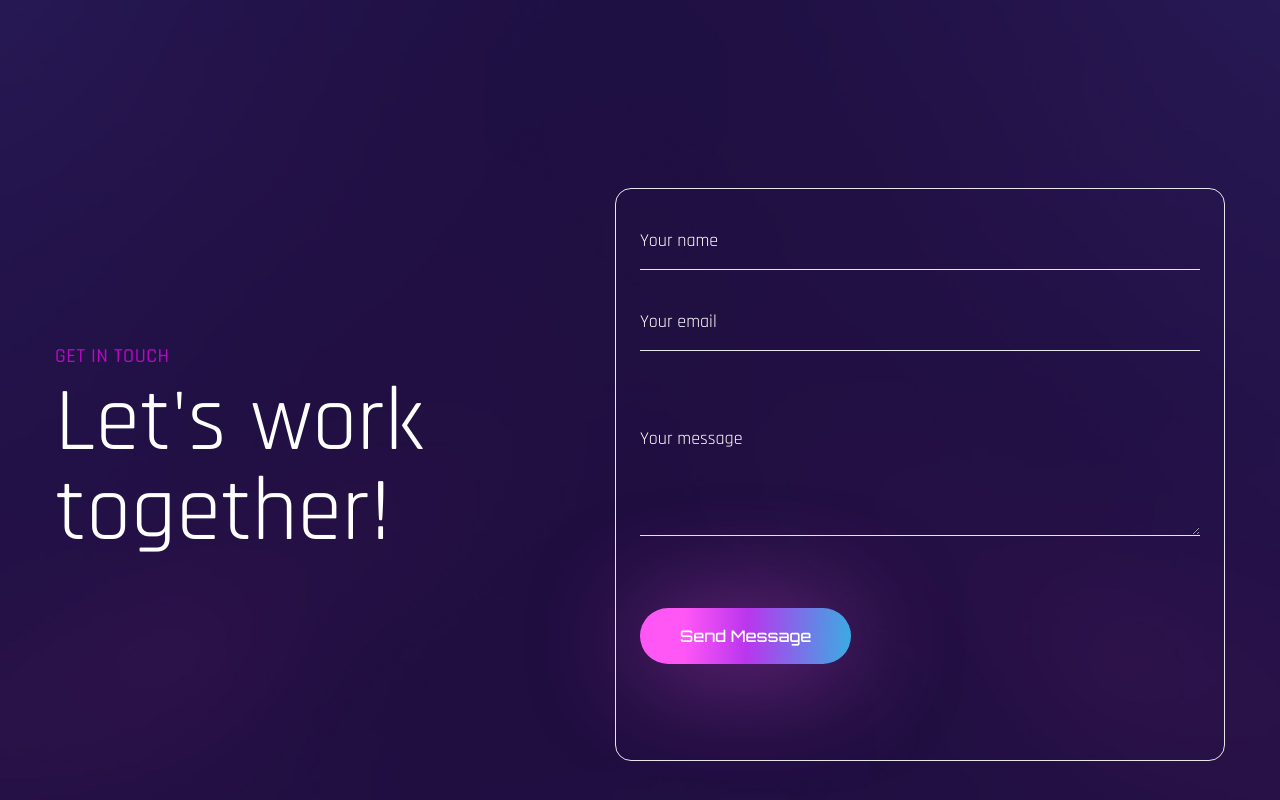
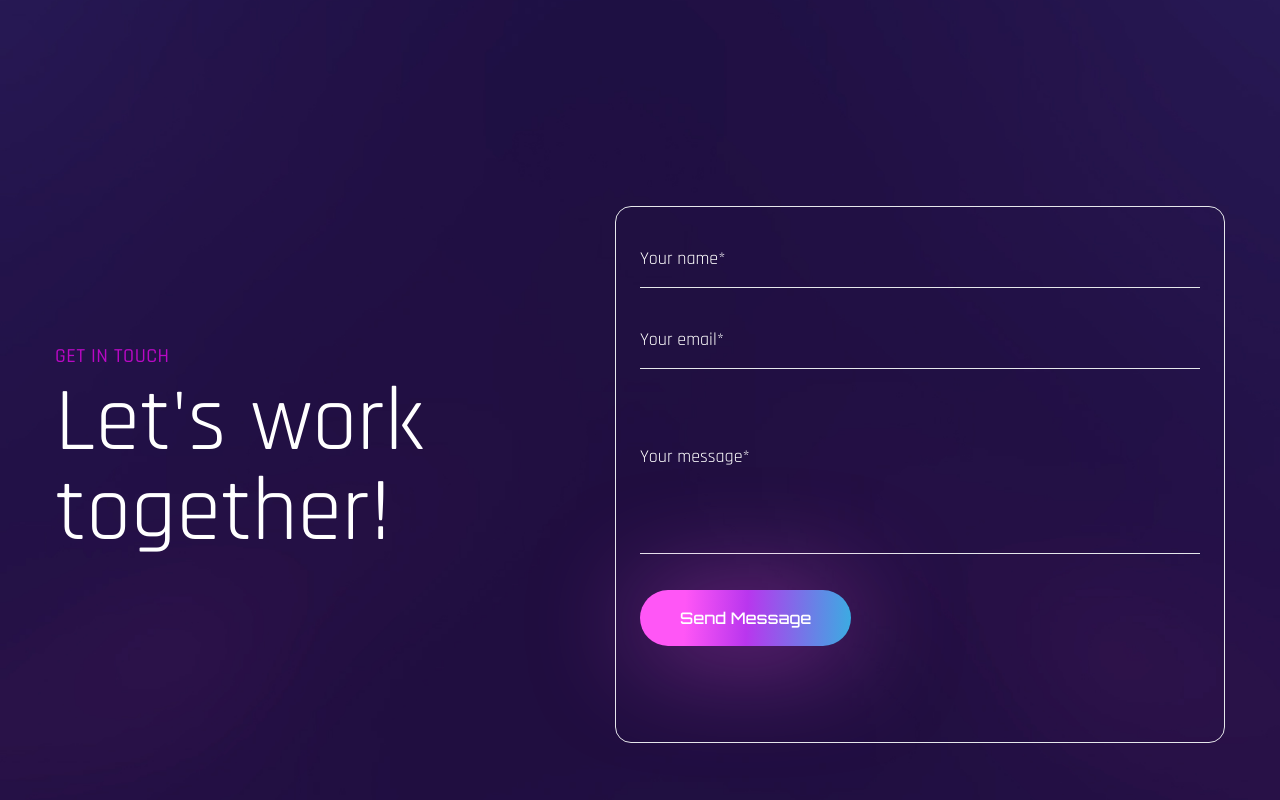
Before and after one commit to AndresCastillo28/portafolio, a React (Create React App) app: page / in a window 1280 px wide. Shown: the part 3090-3890 px from the top of the page. Built offline with nearby package versions, Linux system fonts and the light colour scheme; the HTML template or start-up script is replaced by a standard one; a web font is replaced by a local one.

Commit message:
form actions

```diff
--- a/src/components/Contact.js
+++ b/src/components/Contact.js
@@ -1,26 +1,66 @@
 import React, { useState } from "react";
-//motion
+// motion
 import { motion } from "framer-motion";
-//variants
+// variants
 import { fadeIn } from "../variants";
 
 const Contact = () => {
+  const [form, setForm] = useState({
+    name: "",
+    email: "",
+    message: ""
+  });
 
-  const [ form, setForm ] = useState({
-    name: '',
-    email: '',
-    message: ''
-  })
+  const [isLoading, setIsLoading] = useState(false);
+  const [errors, setErrors] = useState({}); // Agregar el estado 'errors' para almacenar los errores de validación
+
+  const validateForm = () => {
+    const newErrors = {};
+
+    // Validar el campo 'name'
+    if (!form.name.trim()) {
+      newErrors.name = "Please enter your name";
+    }
+
+    // Validar el campo 'email'
+    if (!form.email.trim()) {
+      newErrors.email = "Please enter your email";
+    } else if (!/\S+@\S+\.\S+/.test(form.email)) {
+      newErrors.email = "Please enter a valid email";
+    }
+
+    // Validar el campo 'message'
+    if (!form.message.trim()) {
+      newErrors.message = "Please enter a message";
+    }
+
+    setErrors(newErrors);
+
+    // Devuelve true si no hay errores, de lo contrario, devuelve false
+    return Object.keys(newErrors).length === 0;
+  };
 
   const handleInputChange = (e) => {
     const { name, value } = e.target;
     setForm((prevState) => ({ ...prevState, [name]: value }));
-    console.log(form)
   };
 
   const handleFormSubmit = (e) => {
     e.preventDefault();
+
+    if (validateForm()) {
+      setIsLoading(true);
+
+      setTimeout(() => {
+        setIsLoading(false); // Desactiva el estado de carga después de finalizar la operación
+        setForm({
+          name: "",
+          email: "",
+          message: ""
+        });
+      }, 2000); // Puedes ajustar el tiempo según tus necesidades
     }
+  };
 
   return (
     <section className="py-16 lg:section" id="contact">
@@ -28,11 +68,12 @@ const Contact = () => {
         <div className="flex flex-col lg:flex-row">
           {/* text */}
           <motion.div
-          variants={fadeIn('right', 0.3)}
-          initial='hidden'
-          whileInView={'show'}
+            variants={fadeIn("right", 0.3)}
+            initial="hidden"
+            whileInView={"show"}
             viewport={{ once: false, amount: 0.3 }}
-          className="flex-1 flex justify-start items-center">
+            className="flex-1 flex justify-start items-center"
+          >
             <div>
               <h4 className="text-xl uppercase text-accent font-medium mb-2 tracking-wide">
                 Get in touch
@@ -44,37 +85,43 @@ const Contact = () => {
             </div>
           </motion.div>
           {/* form */}
-          <motion.form onSubmit={ handleFormSubmit } autoComplete="off"
-           variants={fadeIn('left', 0.3)}
-           initial='hidden'
-           whileInView={'show'}
+          <motion.form
+            onSubmit={handleFormSubmit}
+            autoComplete="off"
+            variants={fadeIn("left", 0.3)}
+            initial="hidden"
+            whileInView={"show"}
             viewport={{ once: false, amount: 0.3 }}
-          className="flex-1 border rounded-2xl flex flex-col gap-y-6 pb-24 p-6 items-start">
+            className="flex-1 border rounded-2xl flex flex-col gap-y-6 pb-24 p-6 items-start"
+          >
             <input
               type="text"
               className="bg-transparent border-b py-3 outline-none w-full placeholder:text-white focus:border-accent transition-all"
               name="name"
               value={form.name}
               onChange={handleInputChange}
-              placeholder="Your name"
+              placeholder="Your name*"
             />
+            {errors.name && errors.name}
             <input
               type="text"
               className="bg-transparent border-b py-3 outline-none w-full placeholder:text-white focus:border-accent transition-all"
               name="email"
               value={form.email}
               onChange={handleInputChange}
-              placeholder="Your email"
+              placeholder="Your email*"
             />
-            <textarea className="bg-transparent border-b py-12 outline-none w-full placeholder:text-white focus:border-accent transition-all rezise-none mb-12"
+            {errors.email && errors.email}
+            <textarea
+              className="bg-transparent border-b py-12 outline-none w-full placeholder:text-white focus:border-accent transition-all resize-none mb-3"
               name="message"
               value={form.message}
               onChange={handleInputChange}
-            placeholder="Your message"
-            >
-            </textarea>
-            <button className="btn btn-lg" type="submit">
-              Send Message
+              placeholder="Your message*"
+            ></textarea>
+            {errors.message && errors.message}
+            <button className="btn btn-lg" type="submit" disabled={isLoading}>
+              {isLoading ? "Sending..." : "Send Message"}
             </button>
           </motion.form>
         </div>
```
Lines whose indentation alone changed are shown as unchanged.
